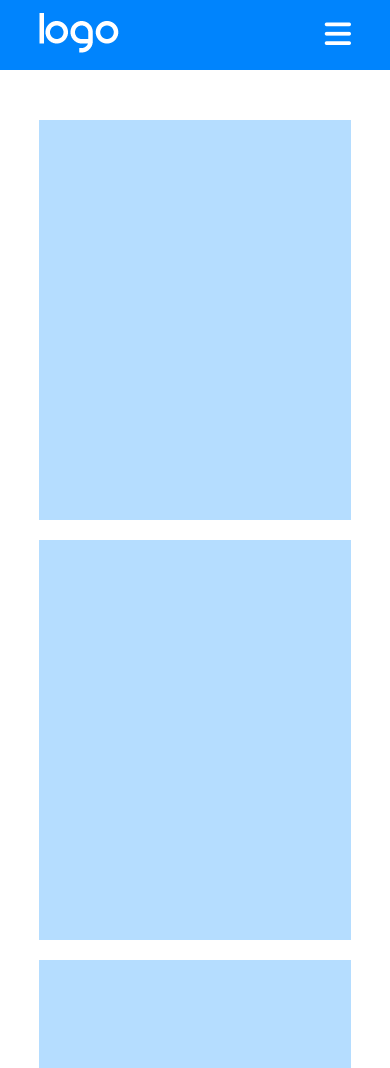
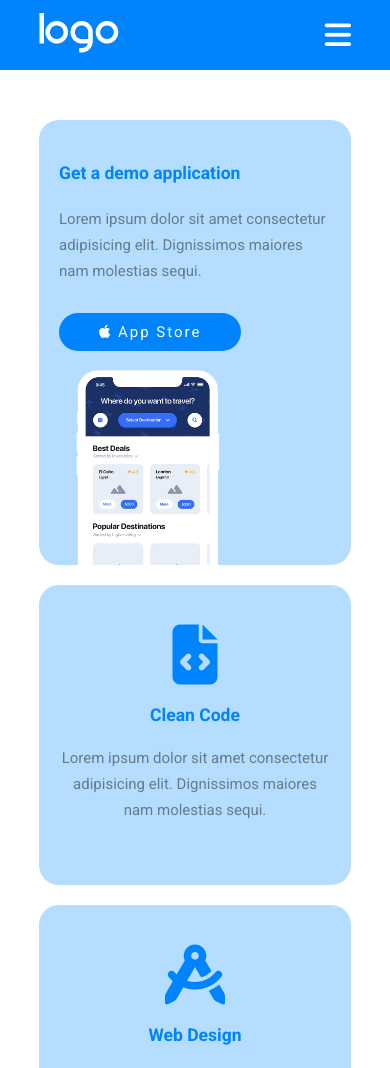
Before and after one commit to DanieleAntonaci/htmlcss-responsive-layout, a plain HTML site: page index.html in a window 390 px wide. Shown: the top 1068 px of the page. Drawn offline with Linux system fonts and the light colour scheme.

Commit message:
1 sezione responsive

```diff
--- a/css/style.css
+++ b/css/style.css
@@ -6,7 +6,10 @@ GENERAL
     padding: 0;
     box-sizing: border-box ;
 }
-
+body{
+    font-family: 'Roboto', sans-serif;
+    font-size: 15px;
+}
 .container{
     max-width: 1400px;
     width: 80%;
@@ -48,6 +51,7 @@ header{
     position: fixed;
     top: 0;
     left: 0;
+    z-index: 999;
 }
 header .container{
     display: flex;
@@ -98,17 +102,65 @@ main{
     background-color: #b5ddff;
     width: calc(100% / 3 - 20px);
     margin-bottom: 20px;
-    min-height: 400px;
+    min-height: 300px;
+    border-radius: 20px;
+    color: #657b8f;
+}
+.card h3{
+    color: #0084fd;
+    padding: 20px 0;
 }
 .card.big{
     width: calc(100% /3 *2 - 10px);
-
+    position: relative;
+}
+.card.big::after{
+    content:"";
+    display: table;
+    clear: both;
 }
 
 .card.margin-right, .card.big{
     margin-right: 20px;
 }
 
+
+.card.big  img{
+    height: 80%;
+
+    position: absolute;
+    right: 60px;
+    bottom: 0;
+}
+
+.card.big .left-content{
+    width: 50%;
+    padding: 20px;
+    line-height: 26px;
+}
+
+.card.big .left-content div{
+    padding-top: 35px;
+}
+.card.big .left-content a{
+    color: white;
+    background-color: #0084fd;
+    border-radius: 20px;
+    padding: 10px 40px;
+    letter-spacing: 2px;
+}
+
+.card.little{
+    text-align: center;
+    padding: 40px 20px 20px;
+}
+.card.little i{
+    font-size: 60px;
+    color: #0084fd;
+}
+.card.little p{
+    line-height: 26px;
+}
 /* STRATEGIC PLANNING */
 
 
@@ -135,13 +187,34 @@ FOOTER
 /********************
     TABLET
 ********************/
-@media all and (max-width:768px) {
+@media all and (max-width:900px) {
     /* HEADER */
     header ul {
         display: none;
     }
     .hambuger-menu{
         display: inline;
+    }
+/*
+    .card.big img{
+        position: static;
+        height: 200px;
+    }
+    .card.big .left-content{
+        width: 100%;
+    } */
+    .card.big img{
+        position: absolute;
+        height: 200px;
+        left: 20px;
+    }
+    .card.big .left-content{
+        width: 100%;
+        padding-bottom: 220px;
+    }
+    .card.big{
+       min-height: 400px;
+
     }
 }
 
--- a/index.html
+++ b/index.html
@@ -4,6 +4,9 @@
     <meta charset="UTF-8">
     <meta http-equiv="X-UA-Compatible" content="IE=edge">
     <meta name="viewport" content="width=device-width, initial-scale=1.0">
+    <link rel="preconnect" href="https://fonts.googleapis.com">
+    <link rel="preconnect" href="https://fonts.gstatic.com" crossorigin>
+    <link href="https://fonts.googleapis.com/css2?family=Roboto:wght@100;200;300;400;500;700&display=swap" rel="stylesheet">
     <link rel="stylesheet" href="https://cdnjs.cloudflare.com/ajax/libs/font-awesome/6.2.0/css/all.min.css">
     <link rel="stylesheet" href="css/style.css">
     <title>Responsive layout</title>
@@ -47,19 +50,45 @@
         <!-- PRENTATION -->
         <section class="container position-card">
             <div class="card big">
-
+                <div class="left-content">
+                    <h3>Get a demo application</h3>
+                    Lorem ipsum dolor sit amet consectetur adipisicing elit. Dignissimos maiores nam molestias sequi.
+                    <div>
+                        <a href="#">
+                            <i class="fa-brands fa-apple"></i>
+                            App Store
+                        </a>
+                    </div>
+                </div>
+                    <img src="img/phone.png" alt="Applicazione telefono">
             </div>
-            <div class="card">
-
+            <div class="card little">
+                <i class="fa-solid fa-file-code"></i>
+                <h3>Clean Code</h3>
+                <p>
+                    Lorem ipsum dolor sit amet consectetur adipisicing elit. Dignissimos maiores nam molestias sequi.
+                </p>
             </div>
-            <div class="card margin-right">
-
+            <div class="card little margin-right">
+                <i class="fa-solid fa-compass-drafting"></i>
+                <h3>Web Design</h3>
+                <p>
+                    Lorem ipsum dolor sit amet consectetur adipisicing elit. Dignissimos maiores nam molestias sequi.
+                </p>
             </div>
-            <div class="card margin-right">
-
+            <div class="card little margin-right">
+                <i class="fa-solid fa-laptop-code"></i>
+                <h3>Development</h3>
+                <p>
+                    Lorem ipsum dolor sit amet consectetur adipisicing elit. Dignissimos maiores nam molestias sequi.
+                </p>
             </div>
-            <div class="card">
-
+            <div class="card little">
+                <i class="fa-solid fa-bullhorn"></i>
+                <h3>Branding</h3>
+                <p>
+                    Lorem ipsum dolor sit amet consectetur adipisicing elit. Dignissimos maiores nam molestias sequi.
+                </p>
             </div>
         </section>
 
```
